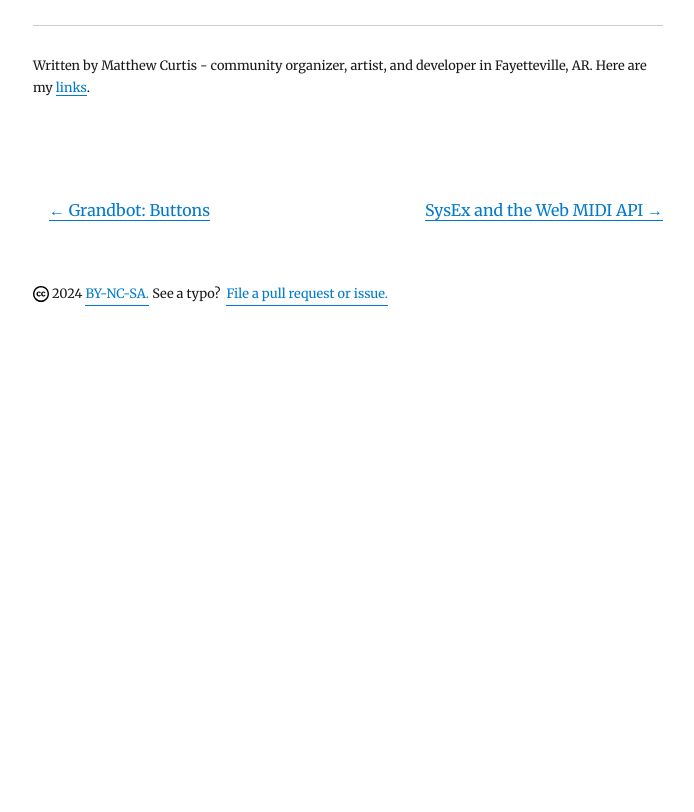
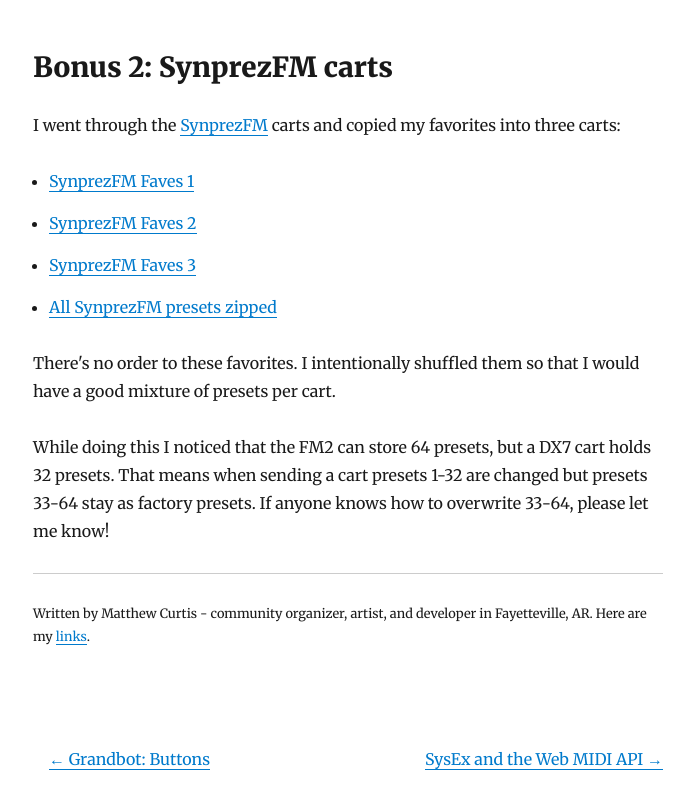
Before and after one commit to handeyeco/tech-blog, a Gatsby site: page /volca-fm2-cart/ in a window 1280 px wide. Shown: the part 4909-5721 px from the top of the page, without its empty margins (292-986 px from the left). Before the commit the page ends 5256 px from the top, so only its background shows below. Built offline with nearby package versions, Linux system fonts and the light colour scheme; Gatsby itself is replaced by a stand-in of ours; some packages are replaced by stand-ins of ours.

Commit message:
add Synprez presets

```diff
--- a/content/blog/volca-fm2-cart/index.md
+++ b/content/blog/volca-fm2-cart/index.md
@@ -107,3 +107,16 @@
         - [Soundbank Disk #2](./carts/greymatter2.syx)
         - [Soundbank Disk #5](./carts/greymatter5.syx)
         - [Soundbank Disk #7](./carts/greymatter7.syx)
+
+## Bonus 2: SynprezFM carts
+
+I went through the [SynprezFM](https://www.synprez.com/SynprezFM) carts and copied my favorites into three carts:
+
+- [SynprezFM Faves 1](./carts/SynprezFM_Faves1.syx)
+- [SynprezFM Faves 2](./carts/SynprezFM_Faves2.syx)
+- [SynprezFM Faves 3](./carts/SynprezFM_Faves3.syx)
+- [All SynprezFM presets zipped](./carts/SynprezFM.zip)
+
+There's no order to these favorites. I intentionally shuffled them so that I would have a good mixture of presets per cart.
+
+While doing this I noticed that the FM2 can store 64 presets, but a DX7 cart holds 32 presets. That means when sending a cart presets 1-32 are changed but presets 33-64 stay as factory presets. If anyone knows how to overwrite 33-64, please let me know!
```
Also changed, not shown: 4 other files.
